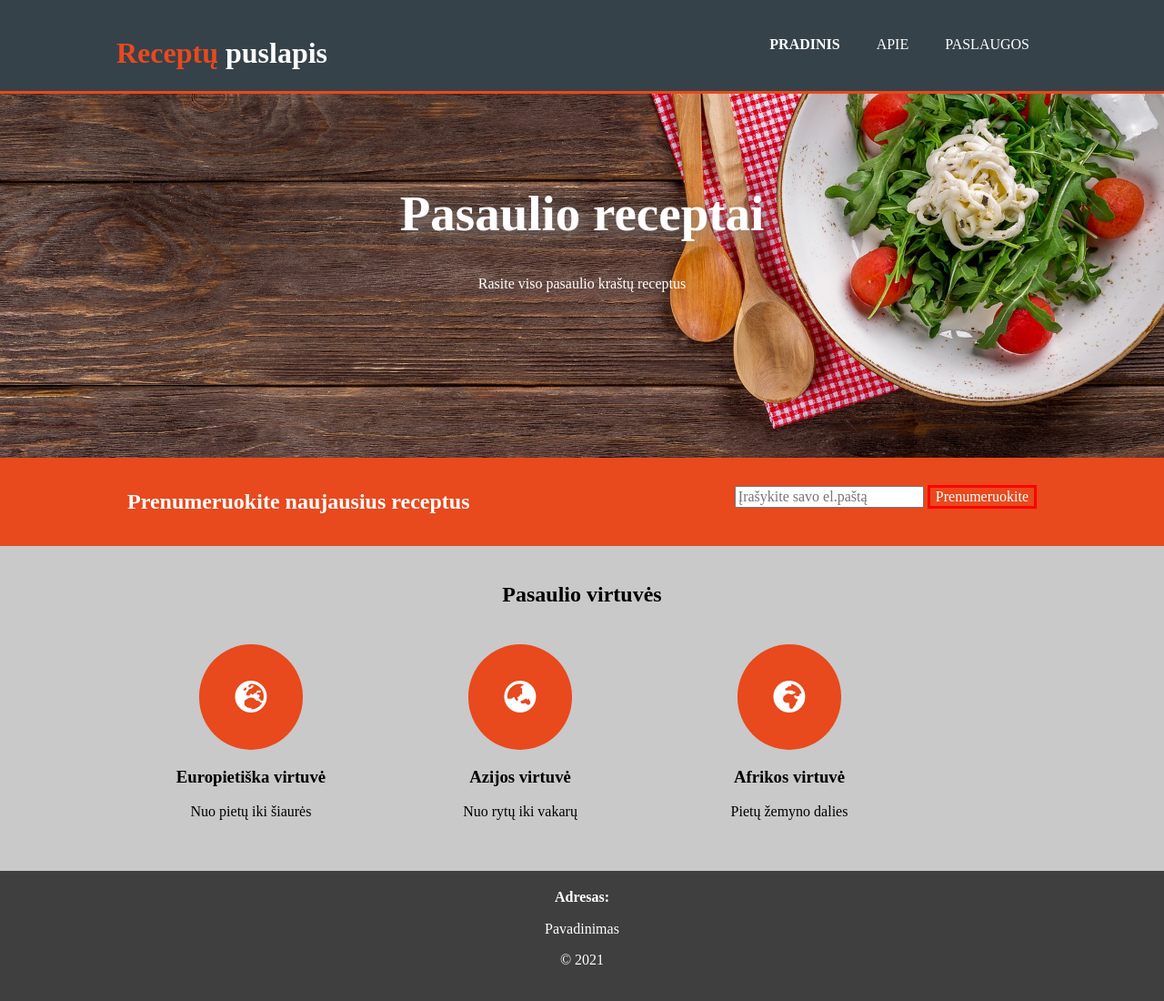
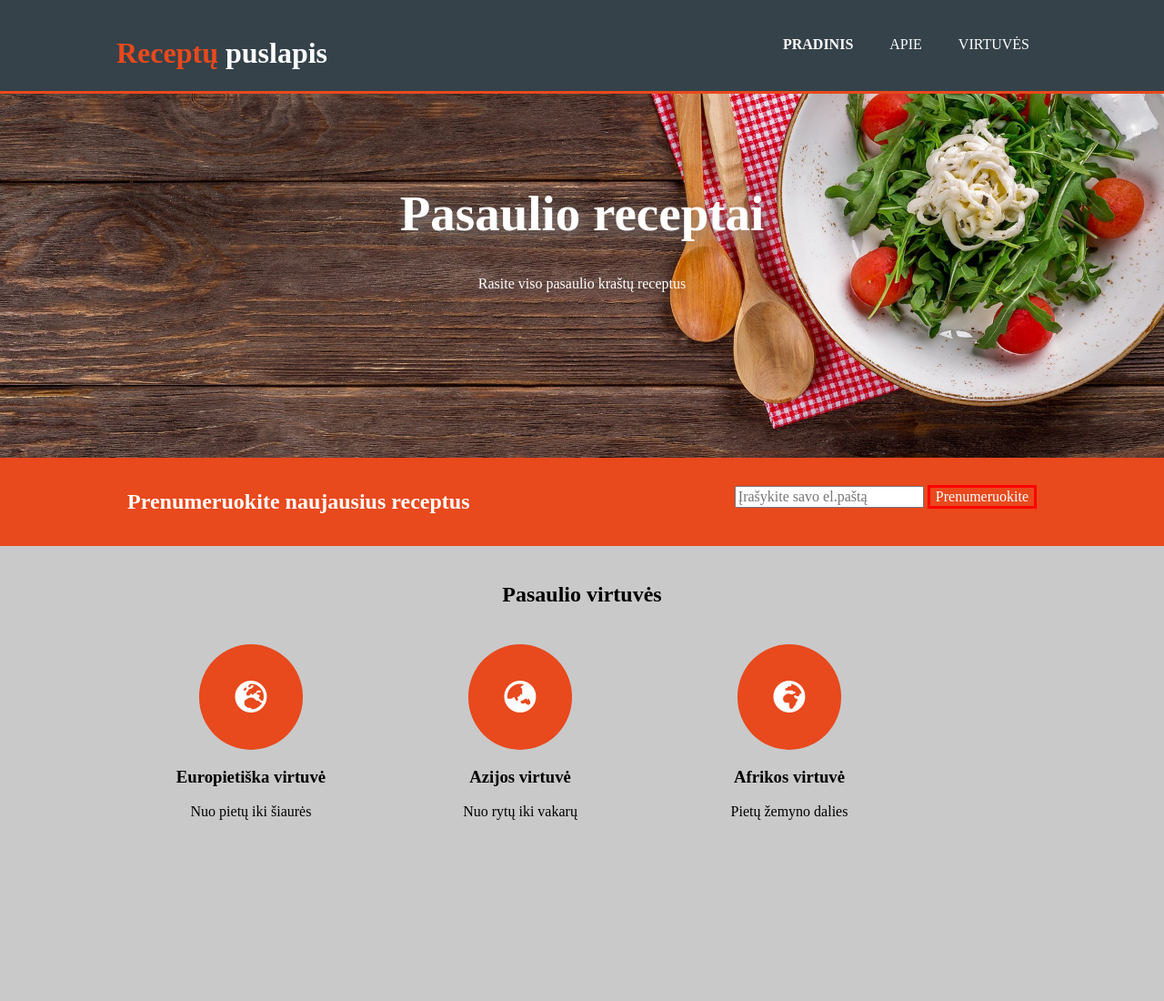
Before and after one commit to ezopas/receptai, a plain HTML site: page index.html in a window 1280 px wide. Shown: the whole page at 91% size. After the commit the page ends 937 px from the top, so only its background shows below. Drawn offline with nearby package versions, Linux system fonts and the light colour scheme.

Commit message:
Pakeistas pavadinimas virtuvė iš paslaugos

```diff
--- a/index.html
+++ b/index.html
@@ -1,5 +1,5 @@
 <!DOCTYPE html>
-<html lang="en">
+<html lang="lt">
 <head>
     <meta charset="UTF-8">
     <meta http-equiv="X-UA-Compatible" content="IE=edge">
@@ -26,7 +26,7 @@
                     <a href="#apie">Apie</a>
                 </li>
                 <li>
-                    <a href="#paslaugos">Paslaugos</a>
+                    <a href="#paslaugos">Virtuvės</a>
                 </li>
             </ul>
         </nav>
@@ -48,7 +48,7 @@
         </div>
     </section>
     <section id="boxes">
-        <div class="container">
+        <div class="container" id="paslaugos">
             <div class="center">
 <h2>Pasaulio virtuvės</h2>
             <div class="box">
@@ -69,10 +69,5 @@
             </div>
         </div>
     </section>
-    <footer>
-        <b>Adresas:</b>
-        <p>Pavadinimas</p>
-        <p>&copy; 2021</p>
-    </footer>
 </body>
 </html>
```
